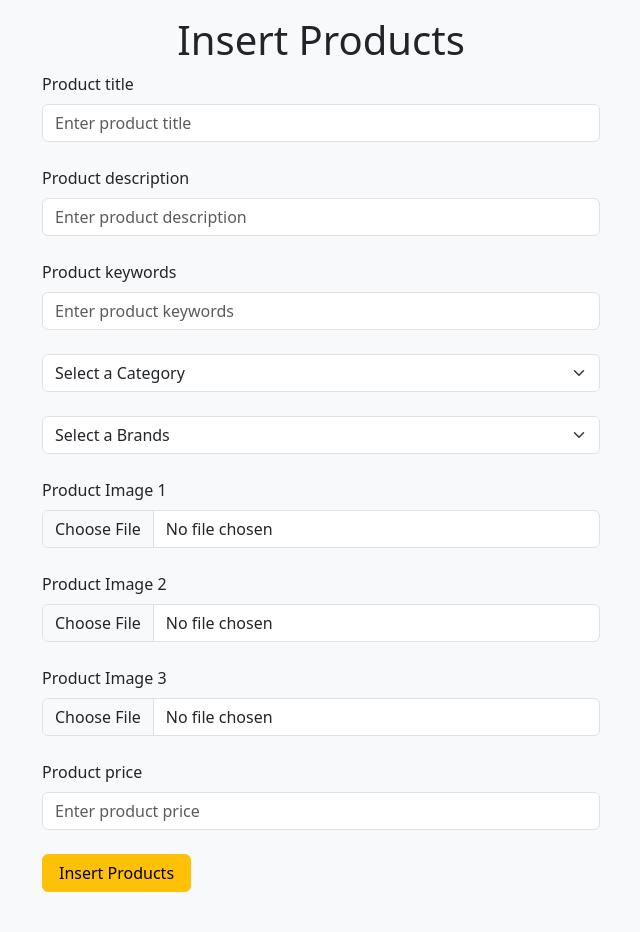
After one commit to Tolu2312/Ecommerce-website, a PHP site: page /admin_dashboard/insert_product.php in a window 1280 px wide. The commit adds this page. Shown: the whole page, without its empty margins (319-959 px from the left). Run offline with PHP 8.4, Linux system fonts and the light colour scheme.

Commit message:
Displaying dynamic sidebar data from database and creating product form

```diff
--- a/admin_dashboard/index.php
+++ b/admin_dashboard/index.php
@@ -53,7 +53,7 @@
                     <p class="text-light text-center">Admin Name</p>
                 </div>
                 <div class="button text-center">
-                    <button class="my-3"><a href="" class="nav-link text-dark bg-warning my-1">Insert Products</a></button>
+                    <button class="my-3"><a href="insert_product.php" class="nav-link text-dark bg-warning my-1">Insert Products</a></button>
                     <button><a href="" class="nav-link text-dark bg-warning my-1">View Products</a></button>
                     <button><a href="index.php?insert_category" class="nav-link text-dark bg-warning my-1">Insert Categories</a></button>
                     <button><a href="" class="nav-link text-dark bg-warning my-1">View Categories</a></button>
--- /dev/null
+++ b/admin_dashboard/insert_product.php
@@ -0,0 +1,97 @@
+<!DOCTYPE html>
+<html lang="en">
+<head>
+    <meta charset="UTF-8">
+    <meta name="viewport" content="width=device-width, initial-scale=1.0">
+    <title>Insert Products-Admin Dashboard</title>
+    <!--------boostrap css link--------->
+    <link href="https://cdn.jsdelivr.net/npm/bootstrap@5.3.2/dist/css/bootstrap.min.css" rel="stylesheet" integrity="sha384-T3c6CoIi6uLrA9TneNEoa7RxnatzjcDSCmG1MXxSR1GAsXEV/Dwwykc2MPK8M2HN" crossorigin="anonymous">
+
+    <!------------Font Awesome  link---------->
+    <link rel="stylesheet" href="https://cdnjs.cloudflare.com/ajax/libs/font-awesome/6.4.2/css/all.min.css" integrity="sha512-z3gLpd7yknf1YoNbCzqRKc4qyor8gaKU1qmn+CShxbuBusANI9QpRohGBreCFkKxLhei6S9CQXFEbbKuqLg0DA==" crossorigin="anonymous" referrerpolicy="no-referrer" />
+
+     <!----------- CSS link--------->
+     <link rel="stylesheet" href="../style.css">
+</head>
+<body class="bg-light">
+    <div class="container mt-3">
+        <h1 class="text-center">Insert Products</h1>
+
+        <!--------------Product form------------>
+        <form action="" method="post" enctype="multipart/form-data">
+
+        <!-----------Title----------->
+            <div class="form-outline mb-4 w-50 m-auto">
+                <label for="product_title" class="form-label">Product title</label>
+                <input type="text" name="product_title" id="product_title" class="form-control" placeholder="Enter product title" autocomplete="off" required="required">
+            </div>
+
+            <!------------Description--------------->
+            <div class="form-outline mb-4 w-50 m-auto">
+                <label for="description" class="form-label">Product description</label>
+                <input type="text" name="description" id="description" class="form-control" placeholder="Enter product description" autocomplete="off" required="required">
+            </div>
+
+            <!-----------Product Keywords--------->
+            <div class="form-outline mb-4 w-50 m-auto">
+                <label for="product_keywords" class="form-label">Product keywords</label>
+                <input type="text" name="product_keywords" id="product_keywords" class="form-control" placeholder="Enter product keywords" autocomplete="off" required="required">
+            </div>
+
+            <!-----------Product Category--------->
+            <div class="form-outline mb-4 w-50 m-auto">
+                <select name="product_category" id=""class="form-select">
+                    <option value="">Select a Category</option>
+                    <option value="">Category1</option>
+                    <option value="">Category2</option>
+                    <option value="">Category3</option>
+                    <option value="">Category4</option>
+
+                </select>
+            </div>
+            <!-----------Product Brands--------->
+            <div class="form-outline mb-4 w-50 m-auto">
+                <select name="product_brands" id=""class="form-select">
+                    <option value="">Select a Brands</option>
+                    <option value="">Brand1</option>
+                    <option value="">Brand2</option>
+                    <option value="">Brand3</option>
+                    <option value="">Brand4</option>
+
+                </select>
+            </div>
+
+            <!-----------Image 1--------->
+            <div class="form-outline mb-4 w-50 m-auto">
+                <label for="product_image1" class="form-label">Product Image 1</label>
+                <input type="file" name="product_image1" id="product_image1" class="form-control" required="required">
+            </div>
+
+            <!-----------Image 2--------->
+            <div class="form-outline mb-4 w-50 m-auto">
+                <label for="product_image2" class="form-label">Product Image 2</label>
+                <input type="file" name="product_image2" id="product_image2" class="form-control" required="required">
+            </div>
+
+            <!-----------Image 3--------->
+            <div class="form-outline mb-4 w-50 m-auto">
+                <label for="product_image3" class="form-label">Product Image 3</label>
+                <input type="file" name="product_image3" id="product_image3" class="form-control" required="required">
+            </div>
+
+            <!-----------Price--------->
+             <div class="form-outline mb-4 w-50 m-auto">
+                <label for="product_price" class="form-label">Product price</label>
+                <input type="text" name="product_price" id="product_price" class="form-control" placeholder="Enter product price" autocomplete="off" required="required">
+            </div>
+
+            <!-----------Price--------->
+             <div class="form-outline mb-4 w-50 m-auto">
+                <input type="submit" name="insert_product" class="btn btn-warning mb-3 px-3" value="Insert Products">
+            </div>
+
+        </form>
+    </div>
+
+</body>
+</html>
```
